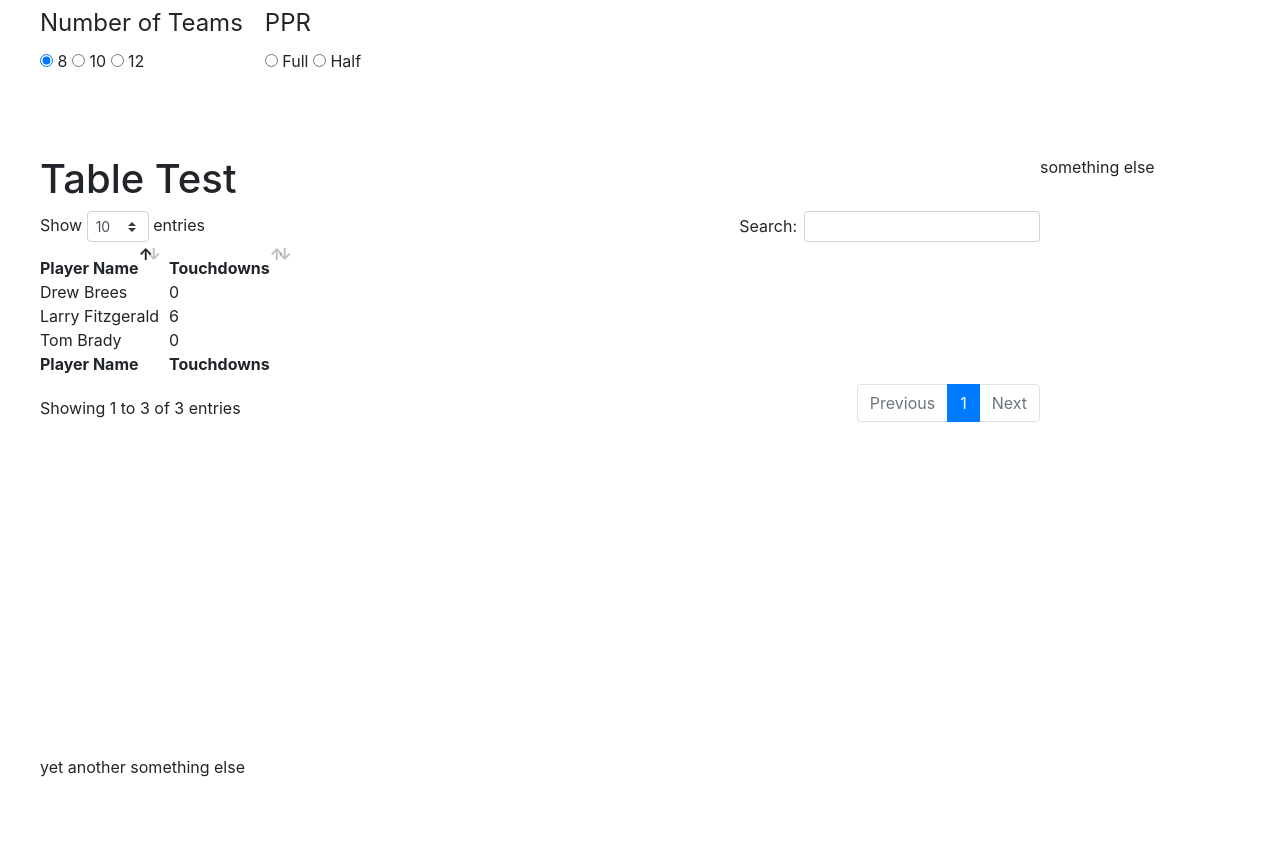
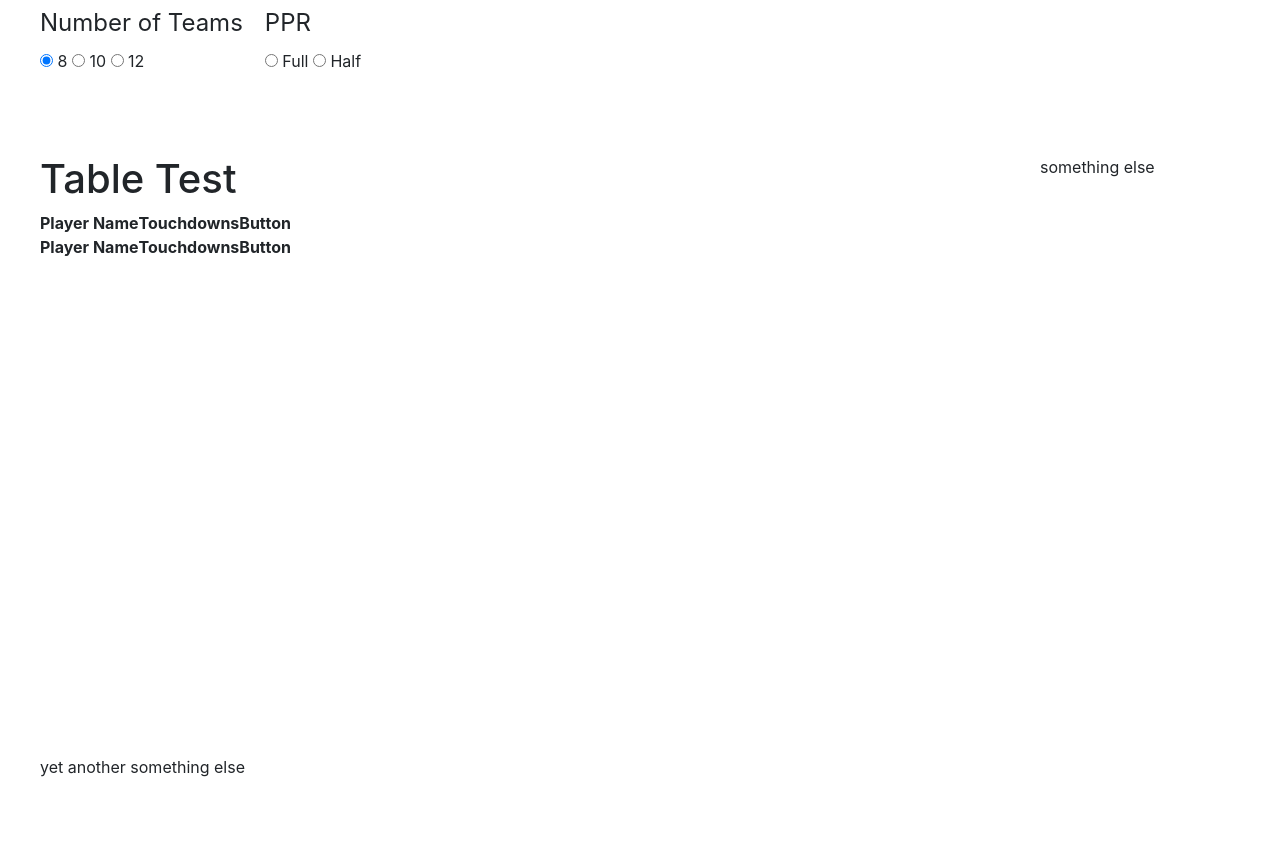
Before and after one commit to amarsh0/FinalProject, a Flask app: page / in a window 1280 px wide. Run offline with Flask 2, Linux system fonts and the light colour scheme; lists and menus that the app fills with data are empty; some libraries are stand-ins or nearby versions.

Commit message:
Added button, doesn't function right though

```diff
--- a/templates/index.html
+++ b/templates/index.html
@@ -66,7 +66,7 @@
             <div class="pageContent">
                 <h1>Table Test</h1>
                 <table
-                    id="table"
+                    id="example"
                     class="display"
                     data-toggle="true"
                     data-toolbar="#toolbar"
@@ -78,12 +78,14 @@
                         <tr>
                             <th>Player Name</th>
                             <th>Touchdowns</th>
+                            <th>Button</th>
                         </tr>
                     </thead>
                     <tfoot>
                         <tr>
                             <th>Player Name</th>
                             <th>Touchdowns</th>
+                            <th>Button</th>
                         </tr>
                     </tfoot>
                 </table>
@@ -99,8 +101,18 @@
         </div>
     <script>
         $(document).ready(function(){
-            $('#table').DataTable({
-                "ajax": "../static/test.txt"
+            $('#example').DataTable({
+                "ajax": "../static/test.txt",
+                "columnDefs": [ {
+                    "targets": -1,
+                    "data": null,
+                    "defaultContent": "<button>Test!</button>"
+                } ]
+            } );
+
+            $('#example tbody').on( 'click', 'button', function{
+                var data = table.row( $(this).parents('tr') ).data();
+                alert("TEST");
             } );
         } );
     </script>
```
